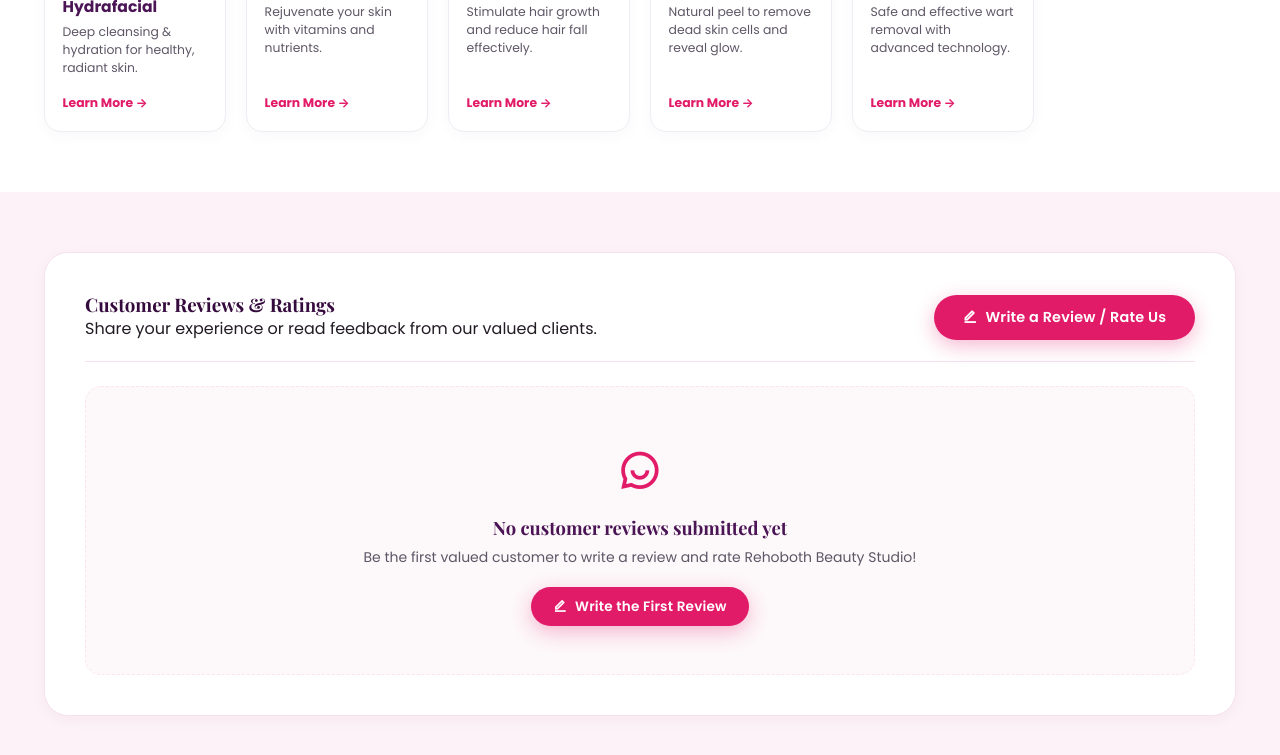
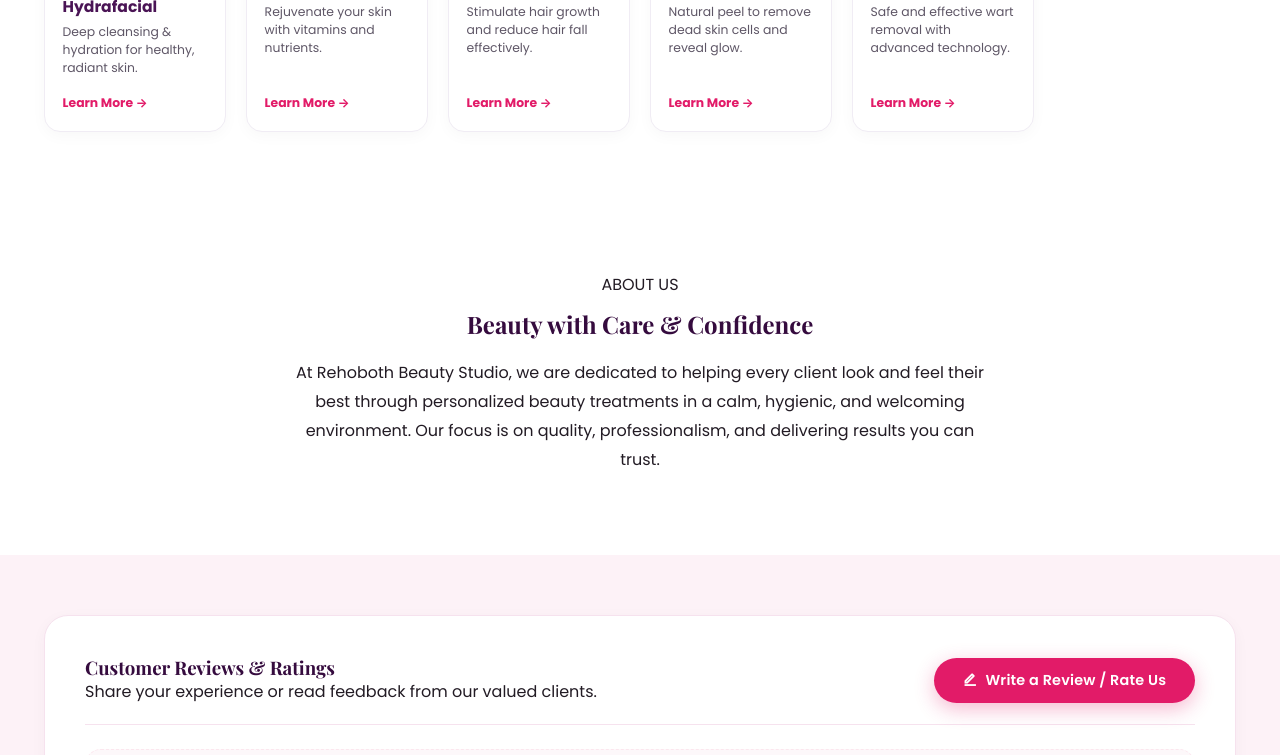
Before and after one commit to rehobothhairremoval-tech/rehoboth, a website built with Vite: page index.html in a window 1280 px wide. Shown: the part 1449-2204 px from the top of the page. Built offline with nearby package versions, Linux system fonts and the light colour scheme; a web font is replaced by a local one.

Commit message:
Add About Us section below Services

```diff
--- a/index.html
+++ b/index.html
@@ -382,6 +382,21 @@
       </div>
     </div>
   </section>
+  <!-- About Section -->
+<section id="about" class="about-section">
+  <div class="container">
+    <span class="section-tag">ABOUT US</span>
+
+    <h2>Beauty with Care & Confidence</h2>
+
+    <p>
+      At Rehoboth Beauty Studio, we are dedicated to helping every client look and
+      feel their best through personalized beauty treatments in a calm,
+      hygienic, and welcoming environment. Our focus is on quality,
+      professionalism, and delivering results you can trust.
+    </p>
+  </div>
+</section>
 
   <!-- ==========================================
        CUSTOMER REVIEWS & RATING SYSTEM
--- a/src/css/style.css
+++ b/src/css/style.css
@@ -1244,3 +1244,28 @@
 .delete-review-btn:hover {
   background-color: #FFEBEE;
 }
+.about-section{
+    padding: 80px 0;
+    text-align: center;
+}
+
+.about-section .container{
+    max-width: 760px;
+    margin: 0 auto;
+}
+
+.about-section h2{
+    margin: 12px 0 20px;
+}
+
+.about-section p{
+    color: var(--text-secondary);
+    line-height: 1.8;
+    font-size: 1rem;
+}
+
+@media (max-width:768px){
+    .about-section{
+        padding: 60px 20px;
+    }
+}
```
Also changed, not shown: dist/assets/index-BhDcRt1Y.css (added), dist/assets/index-RDu1G8-B.css (deleted), dist/assets/index-mgYKMaql.js (renamed from dist/assets/index-BrzZaNOD.js), dist/index.html.
